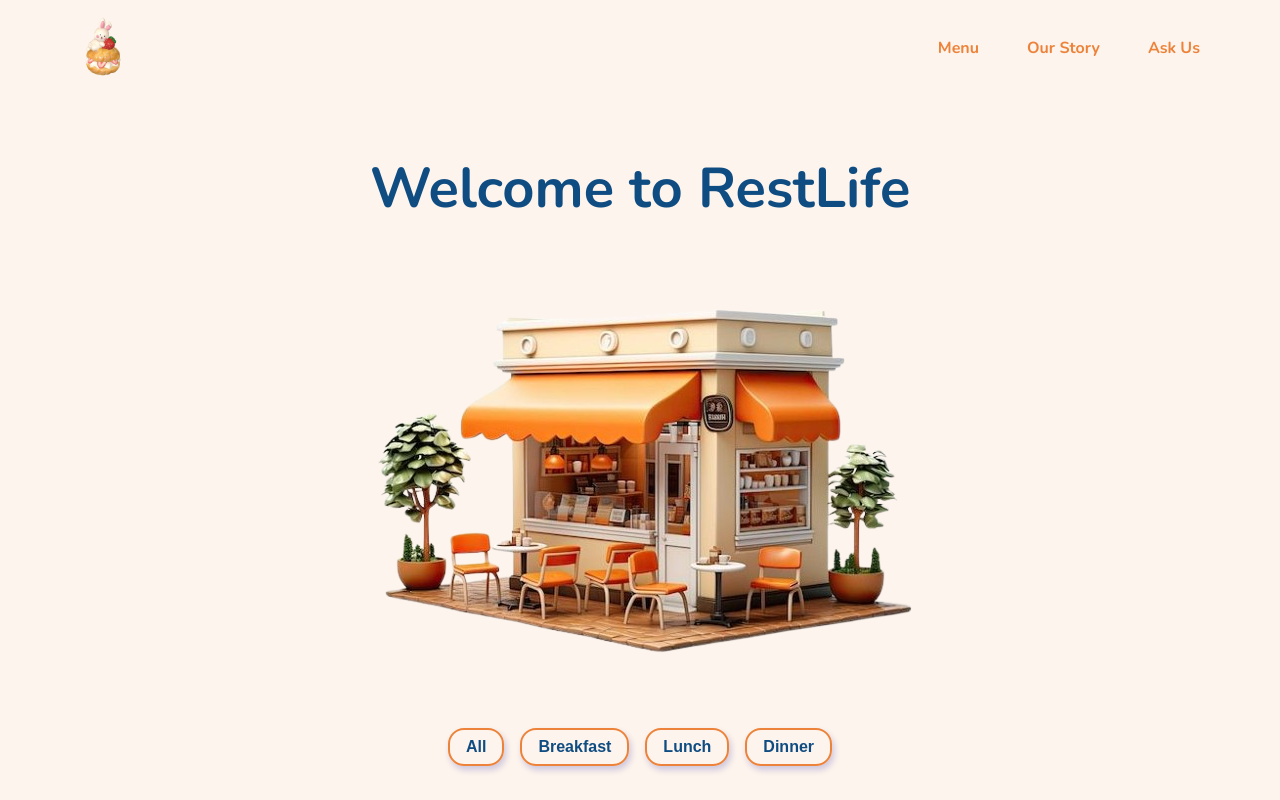
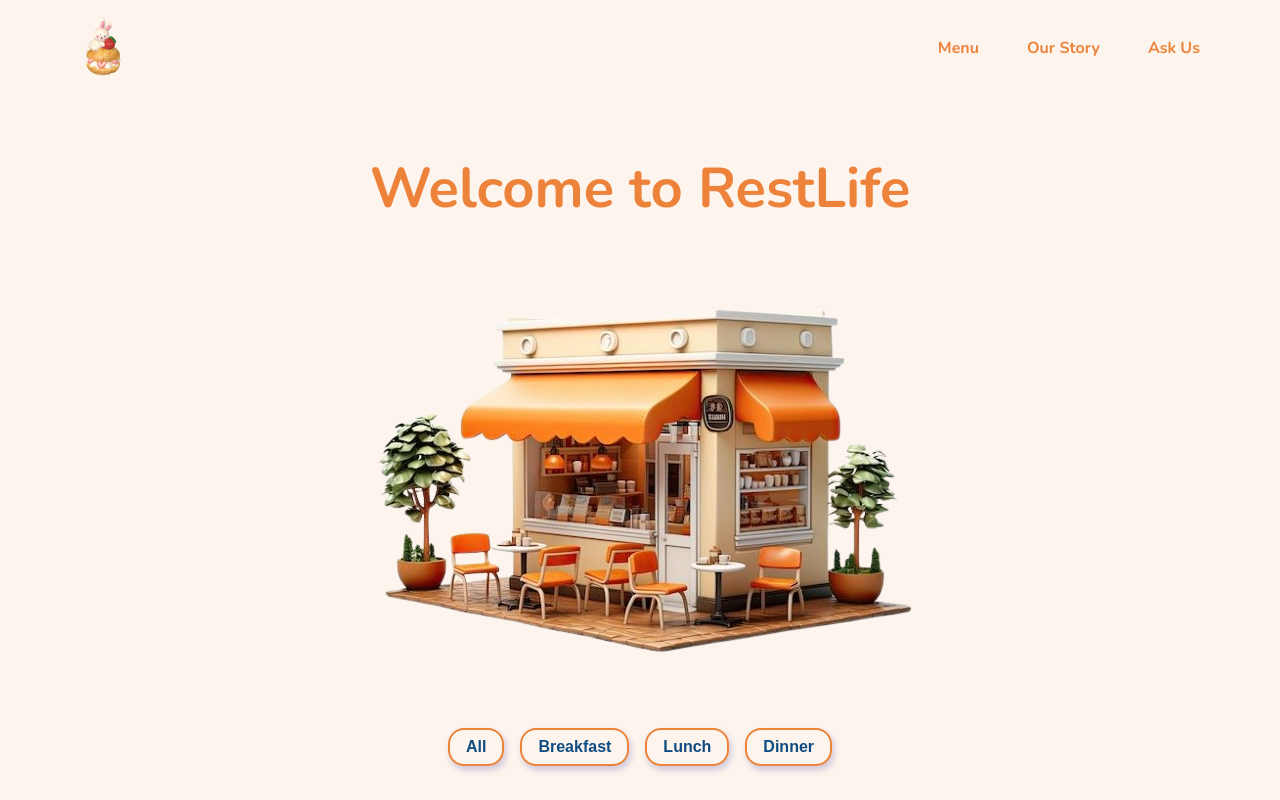
Before and after one commit to hibahdesu/MenuWebsite, a React (Create React App) app: page / in a window 1280 px wide. Shown: the top 800 px of the page. Built offline with nearby package versions, Linux system fonts and the light colour scheme.

Commit message:
Update the style

```diff
--- a/src/Hero.css
+++ b/src/Hero.css
@@ -10,7 +10,7 @@
 
 .hero-title {
     font-size: 3.5rem;
-    color: #0F4C81;
+    color: #ED833A;
 }
 
 .image {
```
